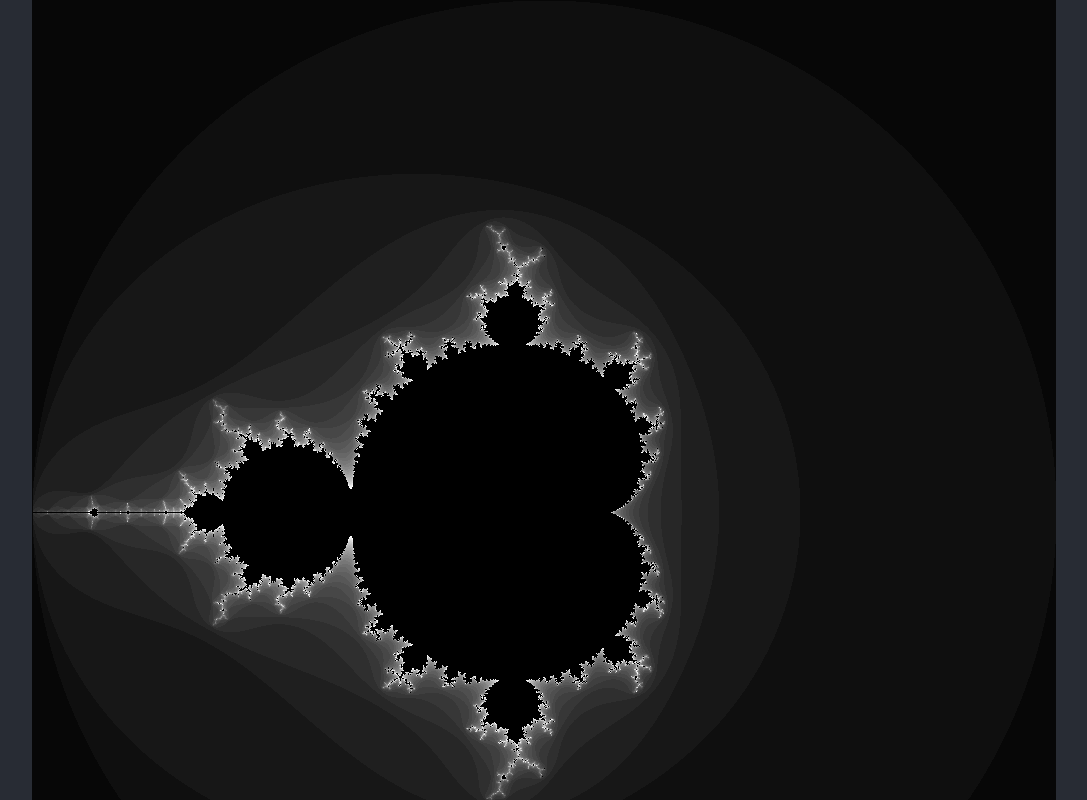
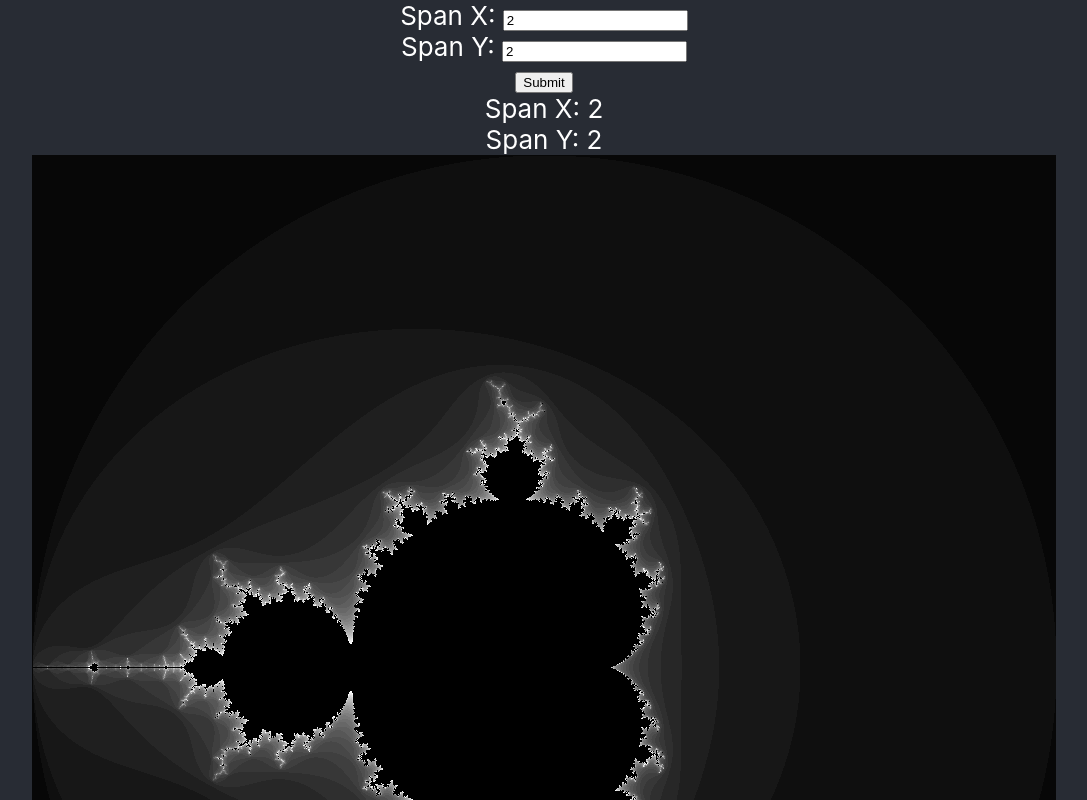
Before and after one commit to LexouDuck/webpack-react-test, a React (Create React App) app: page / in a window 1280 px wide. Shown: the top 800 px of the page, without its empty margins (96-1183 px from the left). Built offline with nearby package versions, Linux system fonts and the light colour scheme.

Commit message:
menu added + react is bad

```diff
--- a/public/index.html
+++ b/public/index.html
@@ -4,7 +4,7 @@
 		<meta charset="utf-8" />
 
 		<title>Fractal Test</title>
-		<meta name="description" content="Index/home page of this website">
+		<meta name="description" content="Index/home page of this website" />
 		<link rel="shortcut icon" href="%PUBLIC_URL%/favicon.ico" />
 
 		<meta name="viewport" content="width=device-width, initial-scale=1" />
--- a/src/App.tsx
+++ b/src/App.tsx
@@ -1,14 +1,18 @@
 import React from 'react';
 import './App.css';
-import {MandelbrotCanvas, Color} from './react-canvas';
-import {Complex, SplitComplex, DualNumber} from './algebra'
+import {FractalApp} from './main'
+
+
 
 const App: React.FC = () =>
 {
 	return (
 		<div className="App">
 			<header className="App-header">
-				<MandelbrotCanvas width={1024} height={1024} span={[new Complex(-2, -2), new Complex(2, 2)]} />
+				<FractalApp
+					span_x={2}
+					span_y={2}
+				/>
 			</header>
 		</div>
 	);
--- /dev/null
+++ b/src/main.tsx
@@ -0,0 +1,79 @@
+import React from "react";
+import ReactDOM from "react-dom";
+import {MandelbrotCanvas, Color} from './react-canvas';
+import {Complex, SplitComplex, DualNumber} from './algebra'
+
+
+
+interface AppProps
+{
+	span_x:number,
+	span_y:number,
+};
+
+interface AppState
+{
+	span_x:number,
+	span_y:number,
+};
+
+class FractalApp extends React.Component<AppProps, AppState>
+{
+	constructor(props:AppProps, state:AppState)
+	{
+		super(props, state);
+		this.state =
+		{
+			span_x: 2,
+			span_y: 2,
+		};
+		this.handleChange_X = this.handleChange_X.bind(this);
+		this.handleChange_Y = this.handleChange_Y.bind(this);
+		this.handleSubmit = this.handleSubmit.bind(this);
+	}
+
+	componentDidMount()
+	{
+		this.render();
+	}
+
+	handleChange_X(event:React.ChangeEvent<HTMLInputElement>)
+	{
+		this.setState({span_x: Number(event.target.value)});
+	}
+	handleChange_Y(event:React.ChangeEvent<HTMLInputElement>)
+	{
+		this.setState({span_y: Number(event.target.value)});
+	}
+
+	handleSubmit(event:React.FormEvent<HTMLFormElement>)
+	{
+		event.preventDefault();
+		alert("Span X: " + this.state.span_x + "\nSpan Y: " + this.state.span_y);
+		this.render();
+	}
+
+	render()
+	{
+		return (
+			<div className="FractalApp">
+				<form onSubmit={this.handleSubmit}>
+					<label>
+						Span X:	<input type="number" value={this.state.span_x} onChange={this.handleChange_X} />	<br/>
+						Span Y:	<input type="number" value={this.state.span_y} onChange={this.handleChange_Y} />	<br/>
+					</label>
+					<input type="submit" value="Submit" />
+				</form>
+				Span X:	{this.state.span_x}	<br/>
+				Span Y:	{this.state.span_y}	<br/>
+				<MandelbrotCanvas
+					width={1024}
+					height={1024}
+					span={[new Complex(-this.state.span_x, -this.state.span_y), new Complex(this.state.span_x, this.state.span_y)]}
+				/>
+			</div>
+		);
+	}
+}
+
+export { FractalApp };
--- /dev/null
+++ b/src/react-app-env.d.ts
@@ -0,0 +1 @@
+/// <reference types="react-scripts" />
--- a/src/react-canvas.tsx
+++ b/src/react-canvas.tsx
@@ -4,9 +4,9 @@ class CanvasComponent extends React.Component {
 		this.updateCanvas();
 	}
 	updateCanvas() {
-        const ctx = this.refs.canvas.getContext('2d');
-        ctx.fillStyle = "#DD00DD";
-        ctx.fillRect(0,0, 100, 100);
+		const context = this.refs.canvas.getContext('2d');
+		context.fillStyle = "#DD00DD";
+		context.fillRect(0,0, 100, 100);
 	}
 	render() {
 		return (
@@ -22,13 +22,13 @@ ReactDOM.render(<CanvasComponent/>, document.getElementById('container'));
 function MyShape() {
   return (
 	 <Shape fill=”#00D2FF” draggable
-         sceneFunc={function (ctx) {
-             ctx.beginPath();
-             ctx.moveTo(20, 50);
-             ctx.lineTo(220, 80);
-             ctx.quadraticCurveTo(150, 100, 260, 170);
-             ctx.closePath();             // Konva specific method
-             ctx.fillStrokeShape(this);
+		 sceneFunc={function (context) {
+			 context.beginPath();
+			 context.moveTo(20, 50);
+			 context.lineTo(220, 80);
+			 context.quadraticCurveTo(150, 100, 260, 170);
+			 context.closePath();             // Konva specific method
+			 context.fillStrokeShape(this);
 		 }}
 	 />
   );
@@ -77,9 +77,9 @@ class CanvasComponent extends React.Component<CanvasProps>
 	}
 
 	updateCanvas() {
-        const ctx = this.canvasRef.current!.getContext('2d');
-        ctx!.fillStyle = this.props.bg_color.getCSS();
-        ctx!.fillRect(0,0, this.props.width, this.props.height);
+		const context = this.canvasRef.current!.getContext('2d');
+		context!.fillStyle = this.props.bg_color.getCSS();
+		context!.fillRect(0,0, this.props.width, this.props.height);
 	}
 
 	render() {
@@ -121,13 +121,13 @@ interface FractalCanvasProps
 //    dwell_func : DwellFunction;
 }
 
-function buildFractalCanvas(palette: Color[], max_dwell : number, dwell_func : DwellFunction)//()
+function buildFractalCanvas(palette:Color[], max_dwell:number, dwell_func:DwellFunction)//()
 {
 	class CustomFractalCanvas extends React.Component<FractalCanvasProps>
 	{
 		private canvasRef: React.RefObject<HTMLCanvasElement>;
 
-        constructor(props : FractalCanvasProps)
+		constructor(props:FractalCanvasProps)
 		{
 			super(props);
 			this.canvasRef = React.createRef();
@@ -138,9 +138,14 @@ function buildFractalCanvas(palette: Color[], max_dwell : number, dwell_func : D
 			this.renderFractalOnCanvas();
 		}
 
+		componentDidUpdate()
+		{
+			this.renderFractalOnCanvas();
+		}
+
 		renderFractalOnCanvas()
 		{
-            const ctx = this.canvasRef.current!.getContext('2d');
+			const context = this.canvasRef.current!.getContext('2d');
 			const point_array = samplePointsOnPlane(this.props.width, this.props.height, this.props.span);
 			const dwell_array = fractalRender_Simple(this.props.width, this.props.height, point_array, max_dwell, dwell_func);
 			const color_array = dwellArray_to_colorArray(this.props.width, this.props.height, dwell_array, palette);
@@ -149,8 +154,8 @@ function buildFractalCanvas(palette: Color[], max_dwell : number, dwell_func : D
 			{
 				for (let x = 0; x < this.props.width; x++)
 				{
-                    ctx!.fillStyle = color_array[y][x].getCSS();
-                    ctx!.fillRect(x, y, 1, 1);
+					context!.fillStyle = color_array[y][x].getCSS();
+					context!.fillRect(x, y, 1, 1);
 				}
 			}
 		}
```
Also changed, not shown: package.json (+6 -2 lines), public/manifest.json, 2 other files (tests, documents, lock files or other folders). Lines whose indentation alone changed are shown as unchanged.
